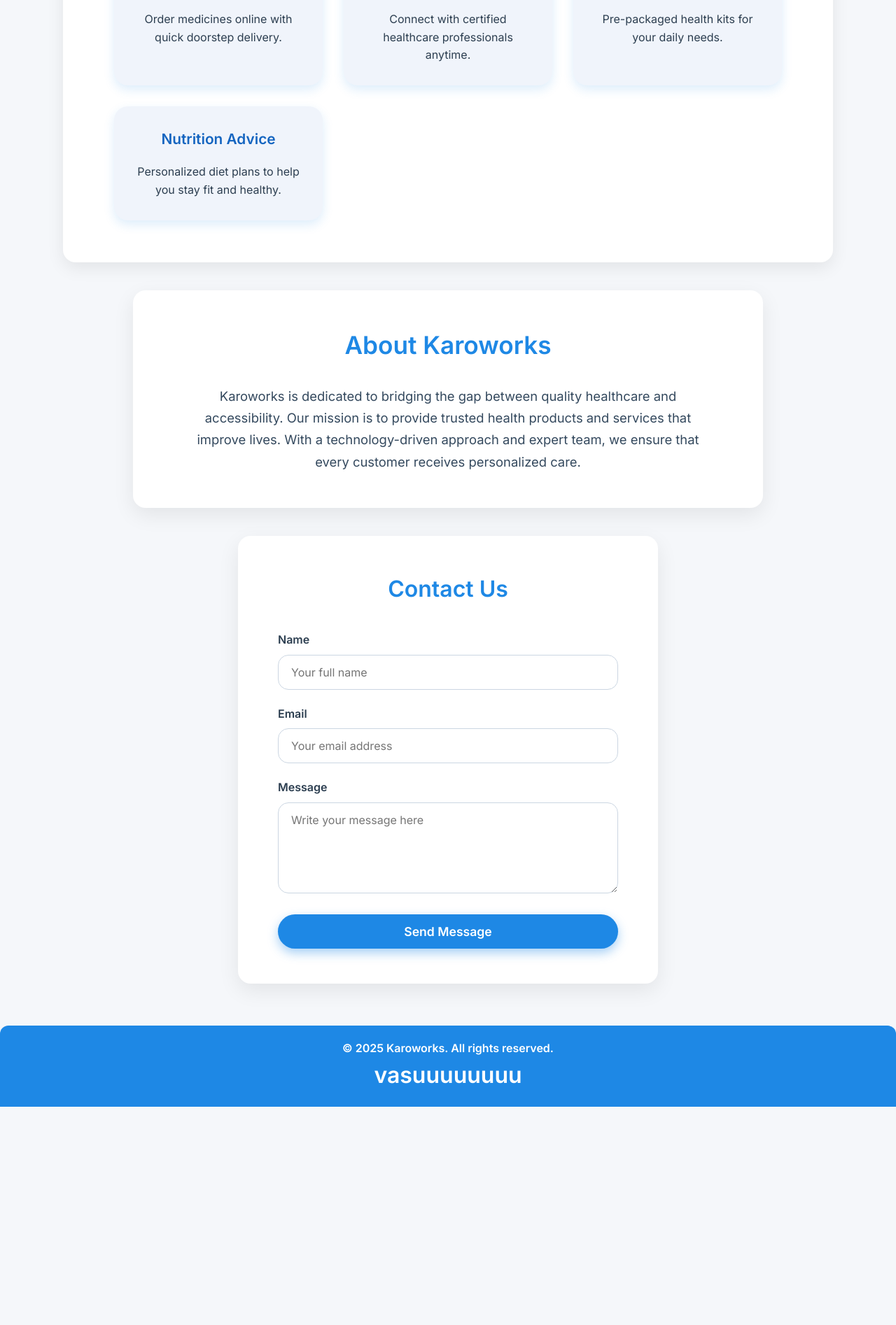
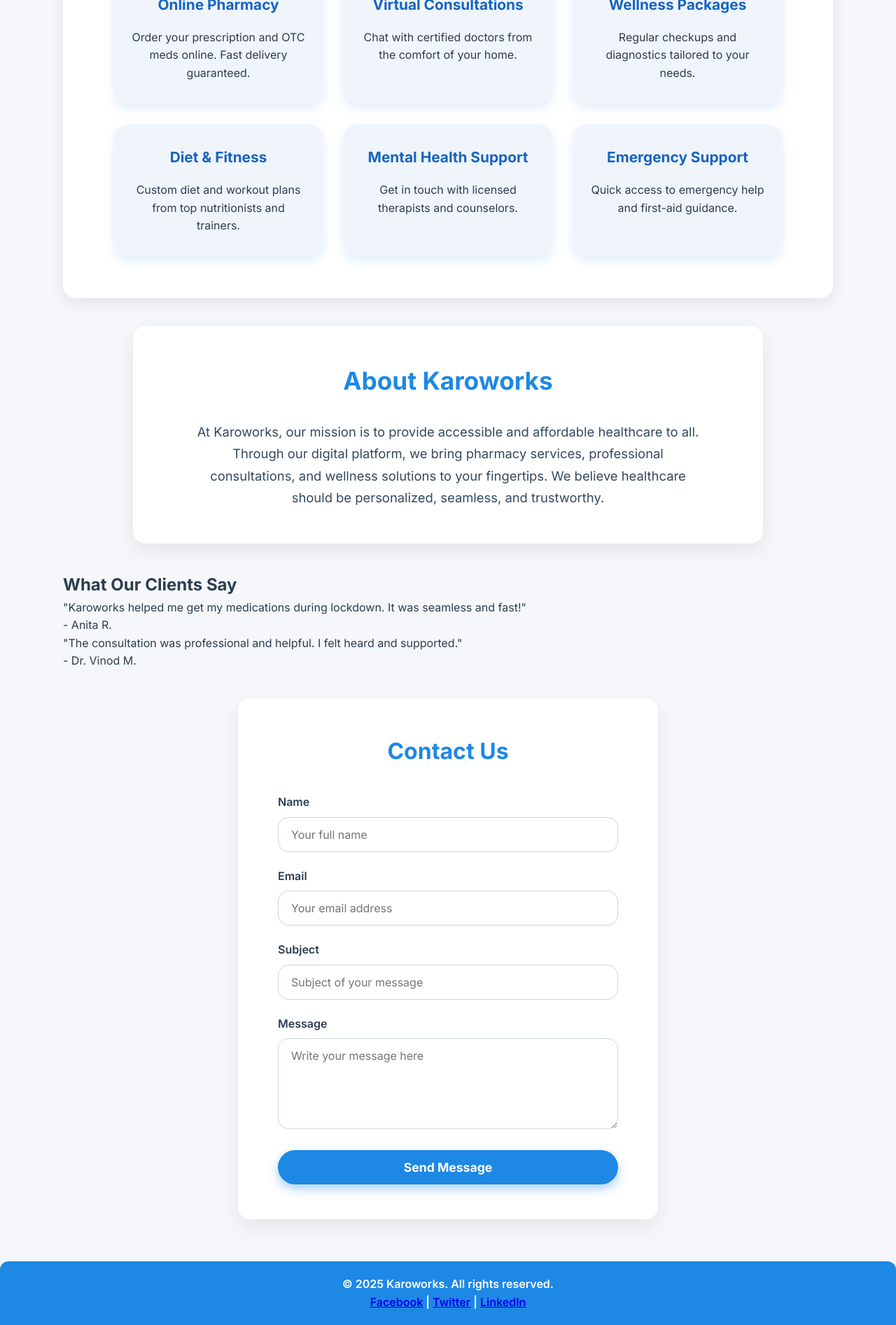
Before and after one commit to ch44-sudo/karoworks, a plain HTML site: page index.html in a window 1280 px wide. Shown: the part 900-2794 px from the top of the page at 70% size. Before the commit the page ends 2482 px from the top, so only its background shows below. Drawn offline with Linux system fonts and the light colour scheme.

Commit message:
Update index.html

```diff
--- a/index.html
+++ b/index.html
@@ -1,32 +1,35 @@
 <!DOCTYPE html>
-<html lang="en" >
+<html lang="en">
 <head>
   <meta charset="UTF-8" />
   <meta name="viewport" content="width=device-width, initial-scale=1" />
   <title>Karoworks - Your Trusted Healthcare Partner</title>
   <link href="styles.css" rel="stylesheet" />
-  <link href="https://fonts.googleapis.com/css2?family=Inter:wght@400;600&display=swap" rel="stylesheet" />
+  <link href="https://fonts.googleapis.com/css2?family=Inter:wght@400;600;700&display=swap" rel="stylesheet" />
+  <script defer src="script.js"></script>
 </head>
 <body>
   <header>
-    <div class="container">
+    <div class="container header-container">
       <div class="logo">Karoworks</div>
-      <nav>
-        <ul>
+      <nav id="navbar" class="nav">
+        <ul class="nav-links">
           <li><a href="#home" class="nav-link active">Home</a></li>
           <li><a href="#services" class="nav-link">Services</a></li>
           <li><a href="#about" class="nav-link">About Us</a></li>
+          <li><a href="#testimonials" class="nav-link">Testimonials</a></li>
           <li><a href="#contact" class="nav-link">Contact</a></li>
         </ul>
       </nav>
+      <div class="mobile-menu-icon" id="menu-toggle">☰</div>
     </div>
   </header>
 
   <section id="home" class="hero">
     <div class="container hero-content">
-      <h1>Your Trusted Online Pharmacy & Healthcare</h1>
-      <p>Quality medicines, fast delivery & expert care at your fingertips.</p>
-      <a href="#services" class="btn-primary">Explore Services</a>
+      <h1>Accessible Healthcare for Everyone</h1>
+      <p>Pharmacy, expert advice, and health tools, all in one place.</p>
+      <a href="#services" class="btn-primary">Explore Our Services</a>
     </div>
   </section>
 
@@ -36,19 +39,27 @@
       <div class="services-grid">
         <div class="service-card">
           <h3>Online Pharmacy</h3>
-          <p>Order medicines online with quick doorstep delivery.</p>
+          <p>Order your prescription and OTC meds online. Fast delivery guaranteed.</p>
         </div>
         <div class="service-card">
-          <h3>Health Consultation</h3>
-          <p>Connect with certified healthcare professionals anytime.</p>
+          <h3>Virtual Consultations</h3>
+          <p>Chat with certified doctors from the comfort of your home.</p>
         </div>
         <div class="service-card">
-          <h3>Health Kits</h3>
-          <p>Pre-packaged health kits for your daily needs.</p>
+          <h3>Wellness Packages</h3>
+          <p>Regular checkups and diagnostics tailored to your needs.</p>
         </div>
         <div class="service-card">
-          <h3>Nutrition Advice</h3>
-          <p>Personalized diet plans to help you stay fit and healthy.</p>
+          <h3>Diet & Fitness</h3>
+          <p>Custom diet and workout plans from top nutritionists and trainers.</p>
+        </div>
+        <div class="service-card">
+          <h3>Mental Health Support</h3>
+          <p>Get in touch with licensed therapists and counselors.</p>
+        </div>
+        <div class="service-card">
+          <h3>Emergency Support</h3>
+          <p>Quick access to emergency help and first-aid guidance.</p>
         </div>
       </div>
     </div>
@@ -58,8 +69,25 @@
     <div class="container">
       <h2>About Karoworks</h2>
       <p>
-        Karoworks is dedicated to bridging the gap between quality healthcare and accessibility. Our mission is to provide trusted health products and services that improve lives. With a technology-driven approach and expert team, we ensure that every customer receives personalized care.
+        At Karoworks, our mission is to provide accessible and affordable healthcare to all.
+        Through our digital platform, we bring pharmacy services, professional consultations,
+        and wellness solutions to your fingertips. We believe healthcare should be personalized,
+        seamless, and trustworthy.
       </p>
+    </div>
+  </section>
+
+  <section id="testimonials" class="testimonials-section">
+    <div class="container">
+      <h2>What Our Clients Say</h2>
+      <div class="testimonial">
+        <p>"Karoworks helped me get my medications during lockdown. It was seamless and fast!"</p>
+        <span>- Anita R.</span>
+      </div>
+      <div class="testimonial">
+        <p>"The consultation was professional and helpful. I felt heard and supported."</p>
+        <span>- Dr. Vinod M.</span>
+      </div>
     </div>
   </section>
 
@@ -73,6 +101,9 @@
         <label for="email">Email</label>
         <input type="email" id="email" name="email" required placeholder="Your email address" />
 
+        <label for="subject">Subject</label>
+        <input type="text" id="subject" name="subject" placeholder="Subject of your message" />
+
         <label for="message">Message</label>
         <textarea id="message" name="message" rows="5" required placeholder="Write your message here"></textarea>
 
@@ -84,22 +115,12 @@
   <footer>
     <div class="container">
       <p>© 2025 Karoworks. All rights reserved.</p>
-      <h1>vasuuuuuuuu</h1>
+      <div class="social-links">
+        <a href="#">Facebook</a> |
+        <a href="#">Twitter</a> |
+        <a href="#">LinkedIn</a>
+      </div>
     </div>
   </footer>
-
-  <script>
-    // Smooth scroll for navigation links
-    document.querySelectorAll('a.nav-link').forEach(link => {
-      link.addEventListener('click', e => {
-        e.preventDefault();
-        document.querySelectorAll('a.nav-link').forEach(el => el.classList.remove('active'));
-        link.classList.add('active');
-        document.querySelector(link.getAttribute('href')).scrollIntoView({
-          behavior: 'smooth'
-        });
-      });
-    });
-  </script>
 </body>
 </html>
```
